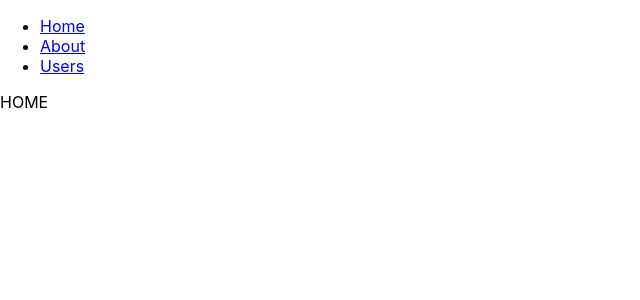
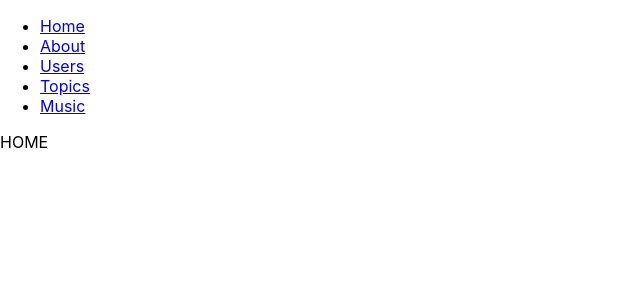
Before and after one commit to amadzuki/example-react-router, a React (Create React App) app: page / in a window 1280 px wide. Shown: the top 300 px of the page, without its empty margins (0-640 px from the left). Built offline with nearby package versions, Linux system fonts and the light colour scheme.

Commit message:
Refactor navigation into a component

```diff
--- a/src/App.js
+++ b/src/App.js
@@ -1,27 +1,19 @@
 import React from "react"
-import { BrowserRouter as Router, Switch, Route, Link } from "react-router-dom"
+import { BrowserRouter as Router, Switch, Route } from "react-router-dom"
+
+import Navigation from "./components/Navigation"
 
 import Home from "./pages/home"
 import About from "./pages/about"
 import Users from "./pages/users"
+import Topics from "./pages/topics"
+import Topic from "./pages/topic"
 
 const App = () => {
   return (
     <Router>
       <div>
-        <nav>
-          <ul>
-            <li>
-              <Link to="/">Home</Link>
-            </li>
-            <li>
-              <Link to="/about">About</Link>
-            </li>
-            <li>
-              <Link to="/users">Users</Link>
-            </li>
-          </ul>
-        </nav>
+        <Navigation></Navigation>
 
         <Switch>
           <Route path="/" exact>
@@ -33,6 +25,12 @@ const App = () => {
           <Route path="/users">
             <Users />
           </Route>
+          <Route path="/topics" exact>
+            <Topics />
+          </Route>
+          <Route path="/topics/:topicId">
+            <Topic />
+          </Route>
         </Switch>
       </div>
     </Router>
--- /dev/null
+++ b/src/components/Navigation.js
@@ -0,0 +1,28 @@
+import React from "react"
+import { Link } from "react-router-dom"
+
+const Navigation = () => {
+  return (
+    <nav>
+      <ul>
+        <li>
+          <Link to="/">Home</Link>
+        </li>
+        <li>
+          <Link to="/about">About</Link>
+        </li>
+        <li>
+          <Link to="/users">Users</Link>
+        </li>
+        <li>
+          <Link to="/topics">Topics</Link>
+        </li>
+        <li>
+          <Link to="/topics/music">Music</Link>
+        </li>
+      </ul>
+    </nav>
+  )
+}
+
+export default Navigation
```
